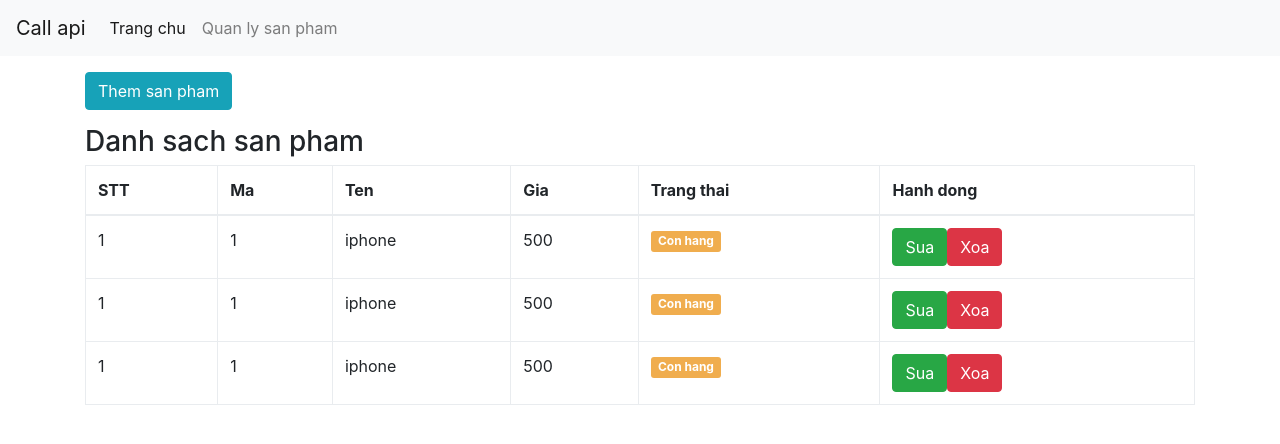
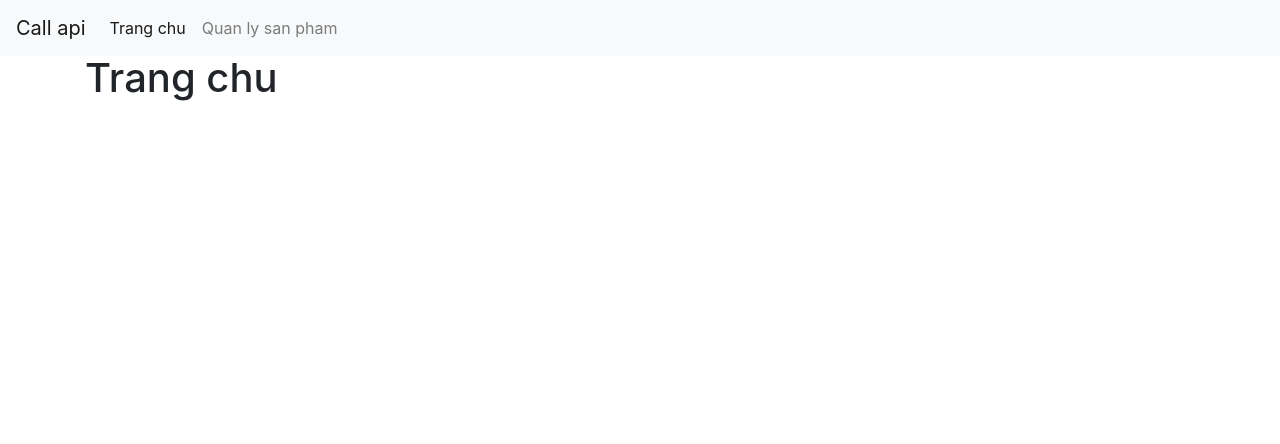
Before and after one commit to trieuquang204/call-api-reactjs, a React (Create React App) app: page / in a window 1280 px wide. Shown: the top 444 px of the page. Built offline with nearby package versions, Linux system fonts and the light colour scheme.

Commit message:
88 tich hop router

```diff
--- a/src/App.js
+++ b/src/App.js
@@ -1,20 +1,41 @@
 import React, { Component } from "react";
+import { Route, Switch, BrowserRouter as Router } from "react-router-dom";
 import Menu from "./components/Menu/Menu";
 import ProductList from "./components/ProductList/ProductList";
+
+import routes from "./routes";
 class App extends Component {
+  showContentMenus = () => {
+    var result = null;
+    if (routes.length > 0) {
+      result = routes.map((route, index) => {
+        return (
+          <Route
+            key={index}
+            path={route.path}
+            exact={route.exact}
+            component={route.main}
+          />
+        );
+      });
+    }
+    return <Switch>{result}</Switch>;
+  };
+
   render() {
     return (
-      <>
+      <Router>
         <Menu />
         <div className="container">
           <div className="row">
-            <div className="col-md-12">
+            {/* <div className="col-md-12">
               <button className="btn btn-info mt-3 mb-3">Them san pham</button>
               <ProductList />
-            </div>
+            </div> */}
+            {this.showContentMenus(routes)}
           </div>
         </div>
-      </>
+      </Router>
     );
   }
 }
--- a/src/pages/HomePage/HomePage.js
+++ b/src/pages/HomePage/HomePage.js
@@ -3,7 +3,7 @@
 class HomePage extends Component {
   render() {
     return (
-      <div>
+      <div className="container">
         <h1>Trang chu</h1>
       </div>
     );
--- a/src/pages/NotFound/NotFoundPage.js
+++ b/src/pages/NotFound/NotFoundPage.js
@@ -3,7 +3,7 @@
 class NotFoundPage extends Component {
   render() {
     return (
-      <div>
+      <div className="container">
         <h1>Not found</h1>
       </div>
     );
--- a/src/routes.js
+++ b/src/routes.js
@@ -0,0 +1,18 @@
+import React from 'react';
+import HomePage from './pages/HomePage/HomePage';
+import NotFoundPage from './pages/NotFound/NotFoundPage';
+
+const routes = [
+  {
+    path: '/',
+    exact: true,
+    main: () => <HomePage/>
+  },
+  {
+    path: '',
+    exact: false,
+    main: () => <NotFoundPage/>
+  },
+]
+
+export default routes;
```
Also changed, not shown: 1 other file (tests, documents, lock files or other folders).
